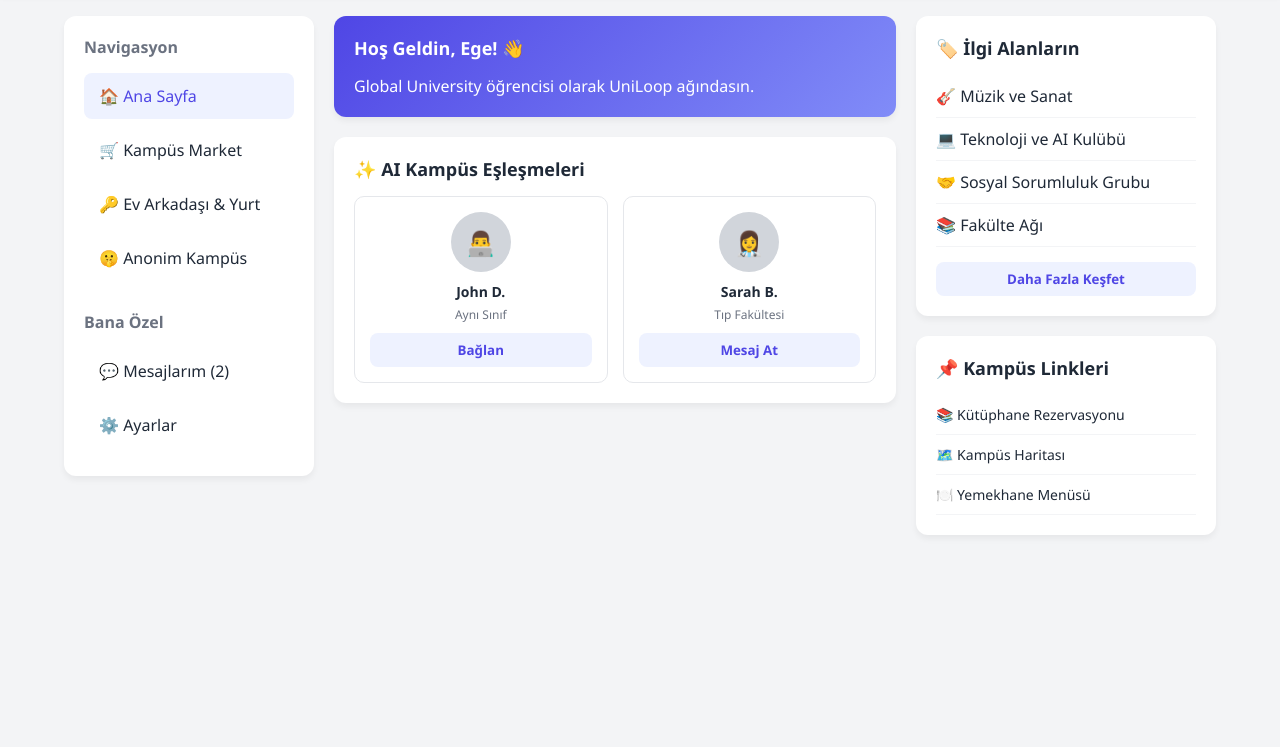
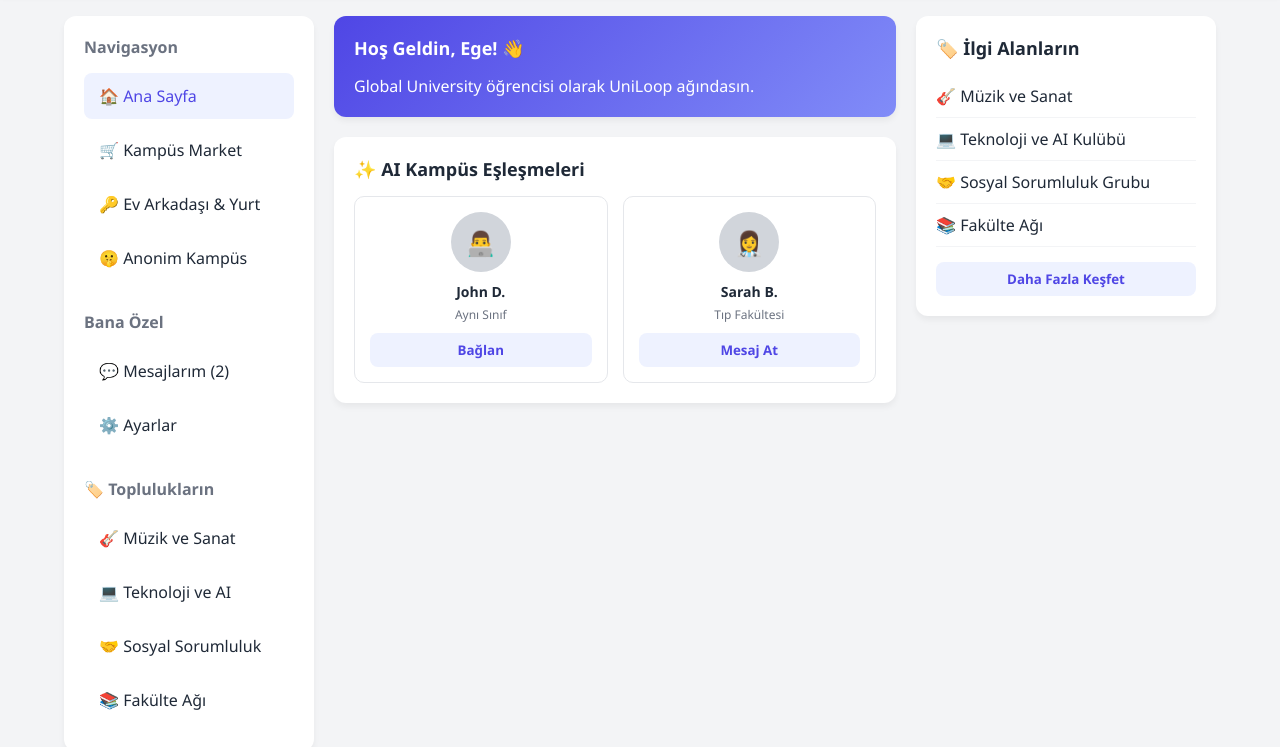
Before and after one commit to onurrumyat/baba-su-takip, a plain HTML site: page index.html in a window 1280 px wide. Shown: the part 74-821 px from the top of the page. Before the commit the page ends 800 px from the top, so only its background shows below. Drawn offline with Linux system fonts and the light colour scheme.

Commit message:
index.html aktualisieren

```diff
--- a/index.html
+++ b/index.html
@@ -34,13 +34,22 @@
             <h3>Bana Özel</h3>
             <div class="menu-item" data-target="messages">💬 Mesajlarım (2)</div>
             <div class="menu-item" onclick="openModal('Ayarlar', '<p>Dil ve bölge ayarları yakında eklenecek.</p>')">⚙️ Ayarlar</div>
+
+            <div class="mobile-only-communities">
+                <br>
+                <h3>🏷️ Toplulukların</h3>
+                <div class="menu-item community-link" data-name="Müzik ve Sanat" data-icon="🎸" data-color="linear-gradient(135deg, #F59E0B, #D97706)">🎸 Müzik ve Sanat</div>
+                <div class="menu-item community-link" data-name="Teknoloji ve AI" data-icon="💻" data-color="linear-gradient(135deg, #3B82F6, #2563EB)">💻 Teknoloji ve AI</div>
+                <div class="menu-item community-link" data-name="Sosyal Sorumluluk" data-icon="🤝" data-color="linear-gradient(135deg, #10B981, #059669)">🤝 Sosyal Sorumluluk</div>
+                <div class="menu-item community-link" data-name="Fakülte Ağı" data-icon="📚" data-color="linear-gradient(135deg, #8B5CF6, #6D28D9)">📚 Fakülte Ağı</div>
+            </div>
         </aside>
 
         <main class="main-feed" id="main-content">
             </main>
 
         <aside class="right-panel">
-            <div class="card">
+            <div class="card sticky-card">
                 <h2>🏷️ İlgi Alanların</h2>
                 <ul class="community-list">
                     <li class="community-link" data-name="Müzik ve Sanat" data-icon="🎸" data-color="linear-gradient(135deg, #F59E0B, #D97706)">🎸 Müzik ve Sanat</li>
@@ -49,15 +58,6 @@
                     <li class="community-link" data-name="Fakülte Ağı" data-icon="📚" data-color="linear-gradient(135deg, #8B5CF6, #6D28D9)">📚 Fakülte Ağı</li>
                 </ul>
                 <button class="action-btn" style="margin-top: 15px;" onclick="openModal('Yeni Topluluk', '<p>Yeni ilgi alanları keşfetme ekranı</p>')">Daha Fazla Keşfet</button>
-            </div>
-
-            <div class="card">
-                <h2>📌 Kampüs Linkleri</h2>
-                <ul class="community-list" style="font-size: 14px;">
-                    <li onclick="openModal('Kütüphane', '<p>Kütüphane çalışma odası rezervasyon sistemi yükleniyor...</p>')">📚 Kütüphane Rezervasyonu</li>
-                    <li onclick="openModal('Kampüs Haritası', '<p>Etkileşimli kampüs haritası açılıyor...</p>')">🗺️ Kampüs Haritası</li>
-                    <li onclick="openModal('Yemekhane', '<p>Günün Menüsü: Vegan seçenekler, Makarna, Çorba</p>')">🍽️ Yemekhane Menüsü</li>
-                </ul>
             </div>
         </aside>
     </div>
```
